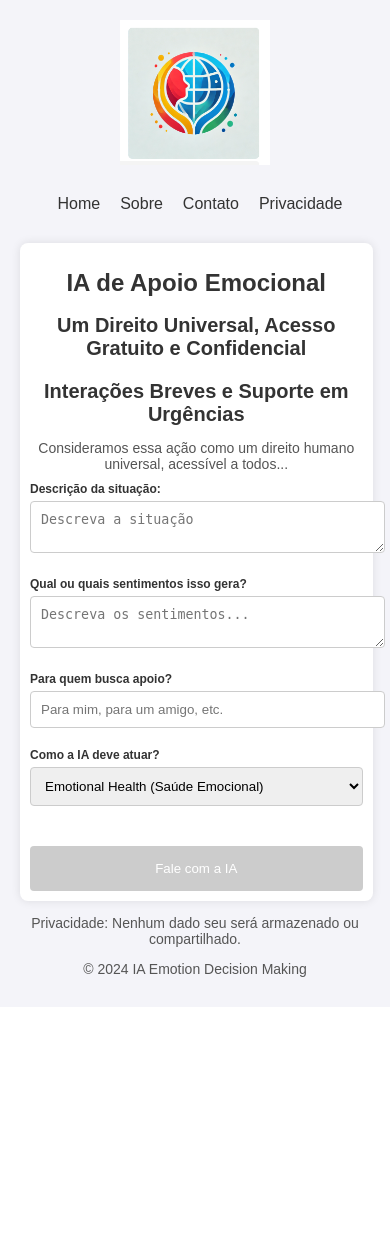
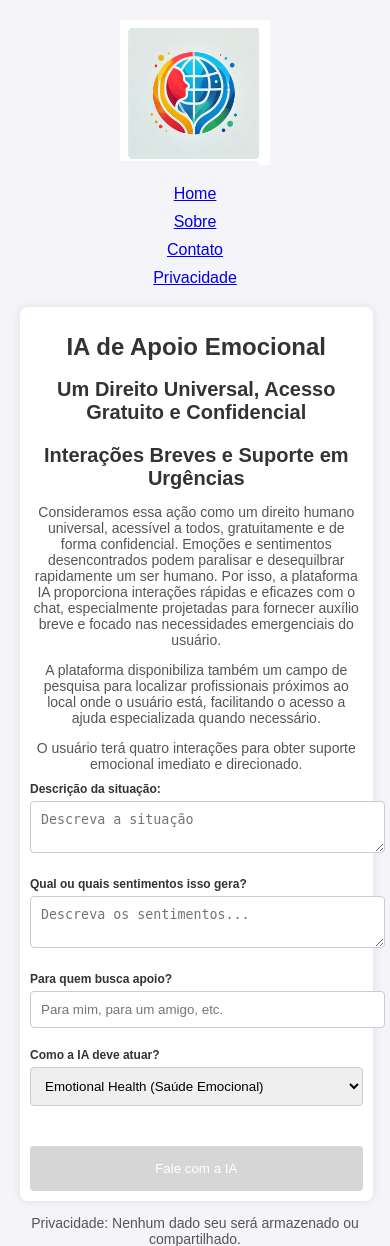
Before and after one commit to JoaoCarlosOrquiza/iaemotiondecisionmaking, a Flask app: page / in a window 390 px wide. Shown: the top 1246 px of the page. Before the commit the page ends 977 px from the top, so only its background shows below. Run offline with Flask 2, Linux system fonts and the light colour scheme.

Commit message:
Adicionando logo.png e favicon.ico e atualizando estilos e scripts

```diff
--- a/static/css/styles.css
+++ b/static/css/styles.css
@@ -107,7 +107,7 @@ button:hover {
 }
 
 button:disabled {
-    background-color: #cccccc;
+    background-color: #d6d6d6;
     cursor: not-allowed;
 }
 
@@ -141,15 +141,6 @@ button:disabled {
     margin-right: 0;
 }
 
-.nav-list a {
-    text-decoration: none;
-    color: #333;
-}
-
-.nav-list a:hover {
-    text-decoration: underline;
-}
-
 /* Estilos responsivos */
 @media (max-width: 600px) {
     .container {
@@ -167,15 +158,9 @@ button:disabled {
         margin-top: 10px;
     }
 
-    .nav-list {
-        display: flex;
-        flex-wrap: wrap;
-        justify-content: center;
-    }
-
     .nav-list li {
-        display: inline;
-        margin: 10px;
+        display: block;
+        margin: 10px 0;
     }
 }
 
--- a/static/js/script.js
+++ b/static/js/script.js
@@ -1,5 +1,3 @@
-// script.js
-
 document.addEventListener('DOMContentLoaded', function() {
     const forms = document.querySelectorAll('form');
     forms.forEach(form => {
--- a/templates/index.html
+++ b/templates/index.html
@@ -3,9 +3,12 @@
 <head>
     <meta charset="UTF-8">
     <meta name="viewport" content="width=device-width, initial-scale=1.0">
+    <meta name="description" content="IA Emotion Decision Making - Suporte para tomadas de decisões emocionais utilizando IA.">
+    <meta name="keywords" content="IA, Decisões Emocionais, Terapia Cognitivo-Comportamental, Suporte Emocional">
+    <meta name="author" content="Equipe IA Emotion Decision Making">
     <title>IA de Apoio Emocional</title>
     <link rel="stylesheet" href="/static/css/styles.css">
-    <link rel="icon" href="/static/images/favicon.ico">
+    <link rel="icon" href="/static/images/favicon.ico" type="image/x-icon">
 </head>
 <body>
     <header>
@@ -20,10 +23,14 @@
         </nav>
     </header>
     <div class="container">
-        <h1>IA de Apoio Emocional</h1>
+		<h1>IA de Apoio Emocional</h1>
         <h2>Um Direito Universal, Acesso Gratuito e Confidencial</h2>
         <h3>Interações Breves e Suporte em Urgências</h3>
-        <p>Consideramos essa ação como um direito humano universal, acessível a todos...</p>
+        <p>Consideramos essa ação como um direito humano universal, acessível a todos, gratuitamente e de forma confidencial. Emoções e sentimentos desencontrados podem paralisar e desequilbrar rapidamente um ser humano. Por isso, a plataforma IA proporciona interações rápidas e eficazes com o chat, especialmente projetadas para fornecer auxílio breve e focado nas necessidades emergenciais do usuário.</p>
+        <p>A plataforma disponibiliza também um campo de pesquisa para localizar profissionais próximos ao local onde o usuário está, facilitando o acesso a ajuda especializada quando necessário.</p>
+        <p>O usuário terá quatro interações para obter suporte emocional imediato e direcionado.</p>
+
+
         <!-- Formulário -->
         <form id="support-form">
             <label for="situation">Descrição da situação:</label>
```
